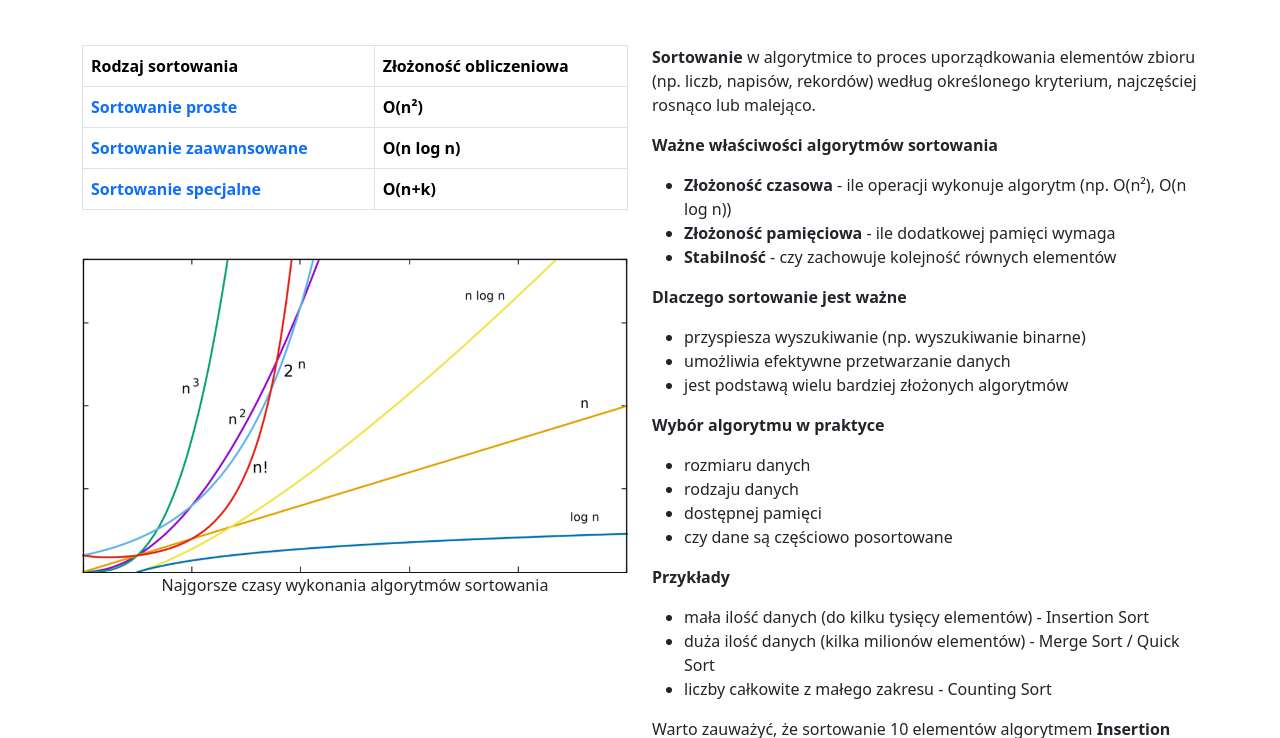
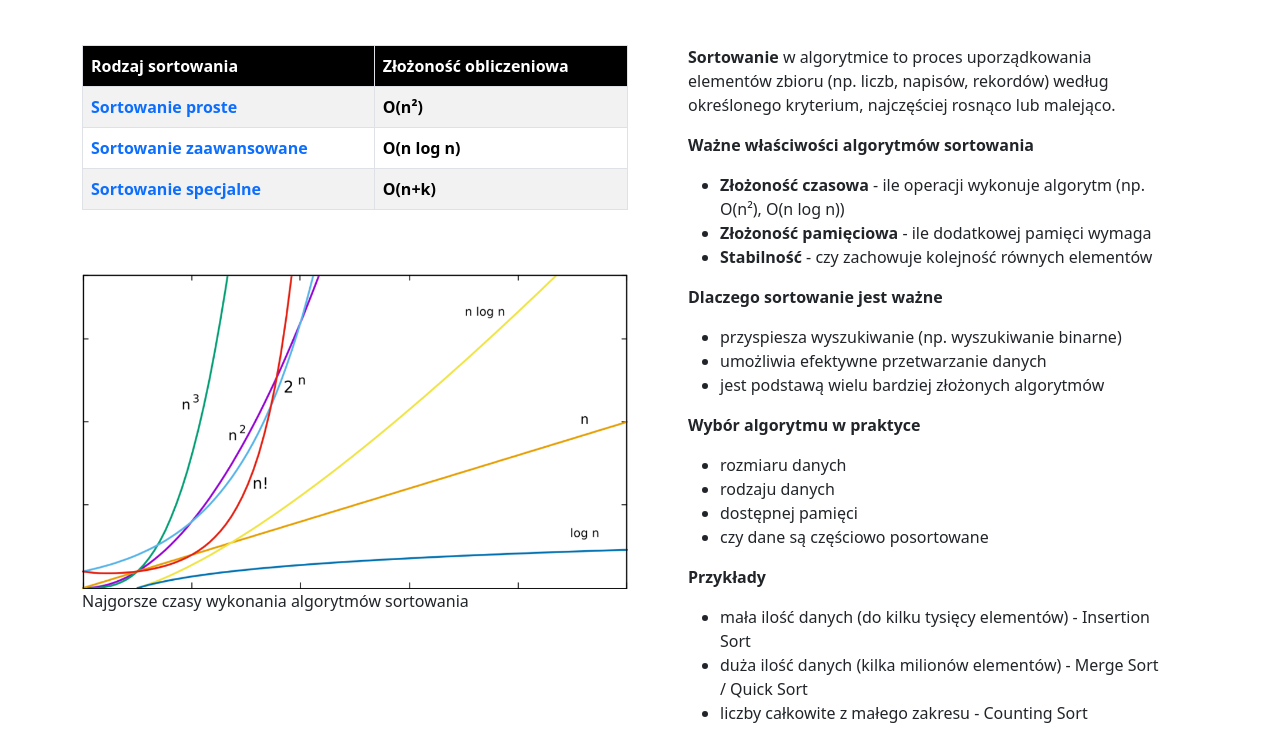
Before and after one commit to gszymkowiak/sortowania, a plain HTML site: page index.html in a window 1280 px wide. Shown: the part 75-813 px from the top of the page. Drawn offline with nearby package versions, Linux system fonts and the light colour scheme.

Commit message:
Update index.html

```diff
--- a/index.html
+++ b/index.html
@@ -8,10 +8,11 @@
       href="https://cdn.jsdelivr.net/npm/bootstrap@5.3.3/dist/css/bootstrap.min.css"
       rel="stylesheet"
     />
+    <link rel="stylesheet" href="./style.css" />
   </head>
-  <body class="d-flex flex-column vh-100">
+  <body class="d-flex flex-column vh-100 custom-scroll">
     <!-- Header -->
-    <header class="container-fluid">
+    <header class="container-fluid bg-dark-subtle sticky-top">
       <h1 class="text-center text-uppercase p-2">Algorytmy sortowania</h1>
     </header>
 
@@ -21,11 +22,11 @@
         <div
           class="col-12 col-md-6 d-flex flex-column justify-content-start align-items-center"
         >
-          <table class="table table-bordered mt-5 mb-5">
-            <thead>
+          <table class="table table-bordered mt-5 table-striped">
+            <thead class="bg-info">
               <tr>
-                <th>Rodzaj sortowania</th>
-                <th>Złożoność obliczeniowa</th>
+                <th class="bg-black text-white">Rodzaj sortowania</th>
+                <th class="bg-black text-white">Złożoność obliczeniowa</th>
               </tr>
             </thead>
             <tbody>
@@ -56,16 +57,16 @@
             </tbody>
           </table>
           <figure
-            class="d-flex flex-column justify-content-center align-items-center"
+            class="d-flex flex-column d-none d-md-block justify-content-center align-items-center"
           >
-            <img src="./assets/time_sort.png" class="img-fluid" alt="" />
+            <img src="./assets/time_sort.png" class="img-fluid mt-5" alt="" />
             <caption>
               Najgorsze czasy wykonania algorytmów sortowania
             </caption>
           </figure>
         </div>
         <div
-          class="col-12 col-md-6 d-flex flex-column justify-content-start pt-5"
+          class="col-12 col-md-6 d-flex flex-column justify-content-start pt-0 p-md-5"
         >
           <div class="sorting">
             <p>
@@ -214,7 +215,9 @@
     </main>
 
     <!-- Footer -->
-    <footer class="container-fluid p-2 text-center">&copy; GS - Projekt edukacyjny realizowany w celach dydaktycznych</footer>
+    <footer class="container-fluid p-2 text-center bg-dark-subtle">
+      &copy; GS - Projekt edukacyjny realizowany w celach dydaktycznych
+    </footer>
     <!-- JS -->
     <script src="./app.js"></script>
   </body>
```
